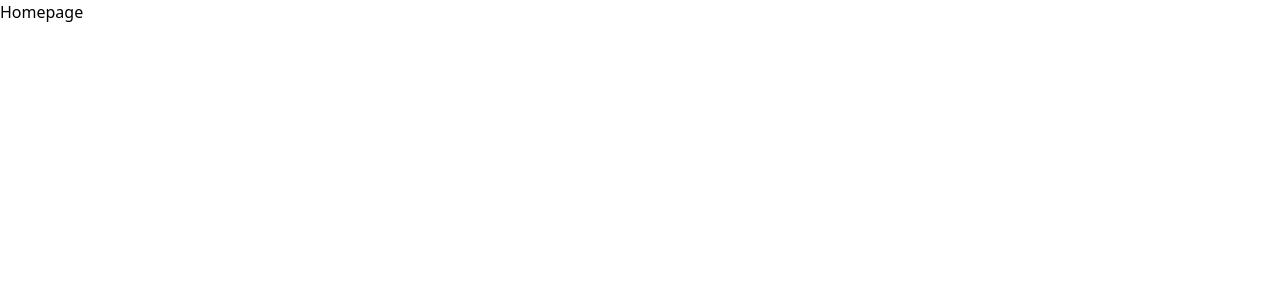
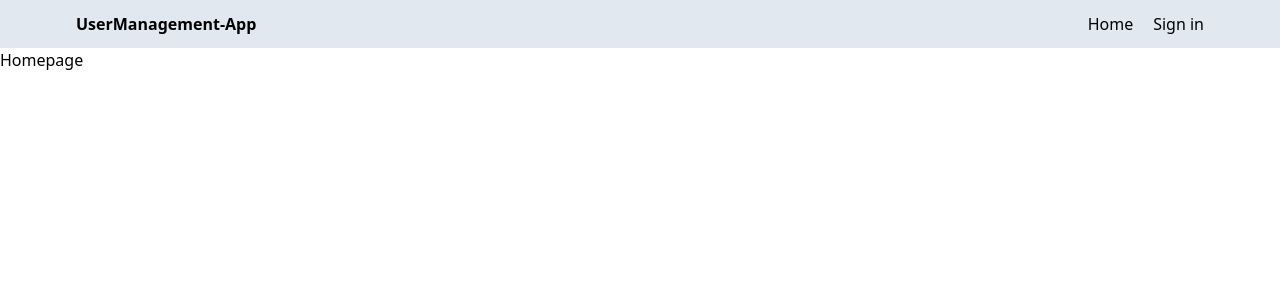
Before and after one commit to JithuSudharshan/Mern-userManagement-app, a React (Vite) app in the folder client/: page / in a window 1280 px wide. Shown: the top 300 px of the page. Built offline with nearby package versions, Linux system fonts and the light colour scheme.

Commit message:
Feat(App) : Create Header component

```diff
--- a/client/src/App.jsx
+++ b/client/src/App.jsx
@@ -3,11 +3,13 @@
 import Profile from "./pages/Profile"
 import SignIn from "./pages/SignIn"
 import SignUp from "./pages/SignUp"
+import Header from "./components/Header"
 
 const App = () => {
   return (
 
     <BrowserRouter>
+    <Header/>
     <Routes>
       <Route path="/" element={<Homepage/>} />
       <Route path="/sign-In" element={<SignIn/>} />
--- /dev/null
+++ b/client/src/components/Header.jsx
@@ -0,0 +1,23 @@
+import { Link } from "react-router-dom"
+
+const Header = () => {
+  return (
+    <div className='bg-slate-200'>
+
+        <div className='flex justify-between items-center max-w-6xl mx-auto p-3 '>
+            <h1 className='font-bold '>UserManagement-App</h1>
+            <ul className='flex gap-5'>
+                <Link to="/" >
+                  <li>Home</li>
+                </Link>
+                <Link to="/sign-In">
+                  <li>Sign in</li>
+                </Link>
+            </ul>
+        </div>
+
+    </div>
+  )
+}
+
+export default Header
```
